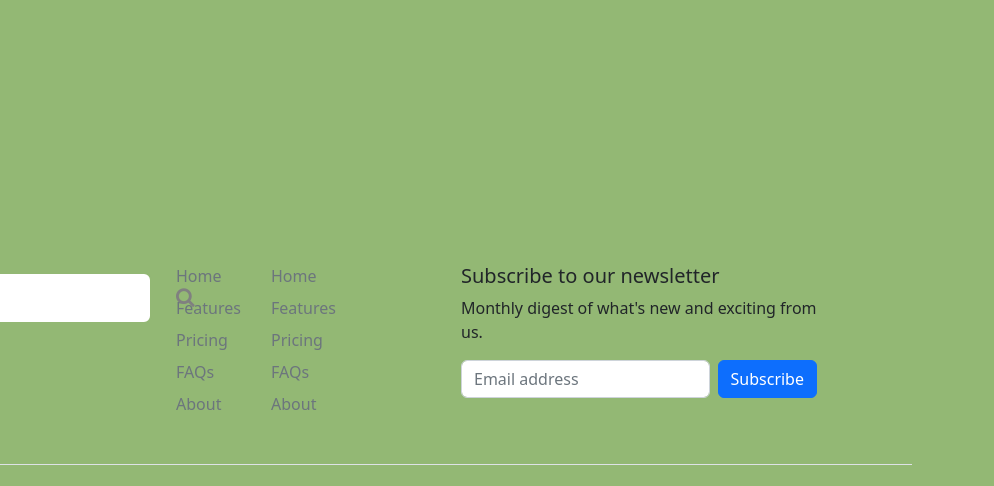
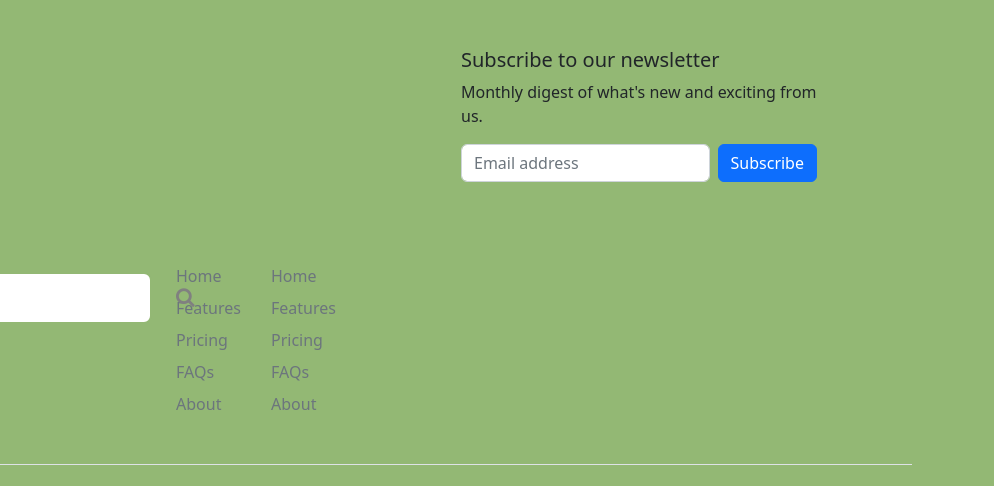
Before and after one commit to Dear0001/bgg_static_front_end, a website: page src/front_site/components/footer/index.html in a window 1280 px wide. Shown: the top 486 px of the page, 286-1280 px from the left. Drawn offline with nearby package versions, Linux system fonts and the light colour scheme.

Commit message:
update footer

```diff
--- a/src/front_site/components/footer/index.html
+++ b/src/front_site/components/footer/index.html
@@ -18,13 +18,21 @@
         <div class="container">
             <footer class="py-5">
               <div class="row">
+                <!-- <div class="col-lg-12 col-md-2 mb-3">
+                  <div class="logo_wrapper">
+                      <img src="./img/wikihow_logo_intl.png" alt="logo-image">
+                  </div>
+                </div> -->
+                <div class="col-lg-12">
+                    <div class="row">
+                        <!-- grid main column 6 here -->
+                        <div class="col-xs-6 col-sm-6">
+                          <div class="row">
                             <div class="col-lg-12 col-md-2 mb-3">
                               <div class="logo_wrapper">
                                   <img src="./img/wikihow_logo_intl.png" alt="logo-image">
                               </div>
                             </div>
-                <div class="col-6">
-                  <div class="row">
                             <div class="col-lg-12">
                               <div class="row">
                                 <div class="col-lg-8 col-md-8 col-xs-8">
@@ -58,7 +66,8 @@
                             </div>
                           </div>
                         </div>
-                <div class="col-md-4 offset-md-1 mb-3">
+                         <!-- grid main column 6 here -->
+                        <div class="col-xs-4 col-sm-4 offset-md-1 mb-3">
                           <form>
                             <h5>Subscribe to our newsletter</h5>
                             <p>Monthly digest of what's new and exciting from us.</p>
@@ -69,8 +78,10 @@
                             </div>
                           </form>
                         </div>
+
                     </div>
-
+                </div>
+              </div>
               <div class="d-flex flex-column flex-sm-row justify-content-between py-4 my-4 border-top">
                 <p>© 2022 Company, Inc. All rights reserved.</p>
                 <ul class="list-unstyled d-flex">
```
Lines whose indentation alone changed are shown as unchanged.
